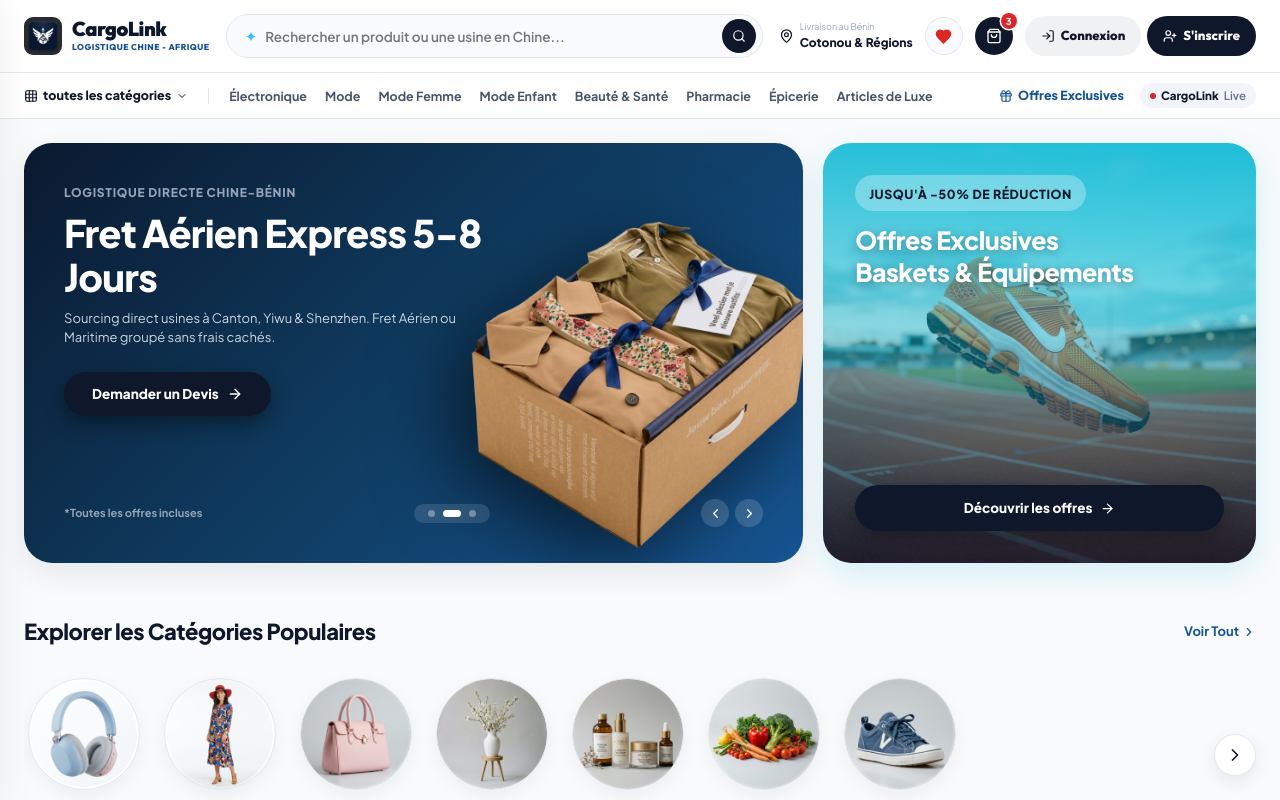
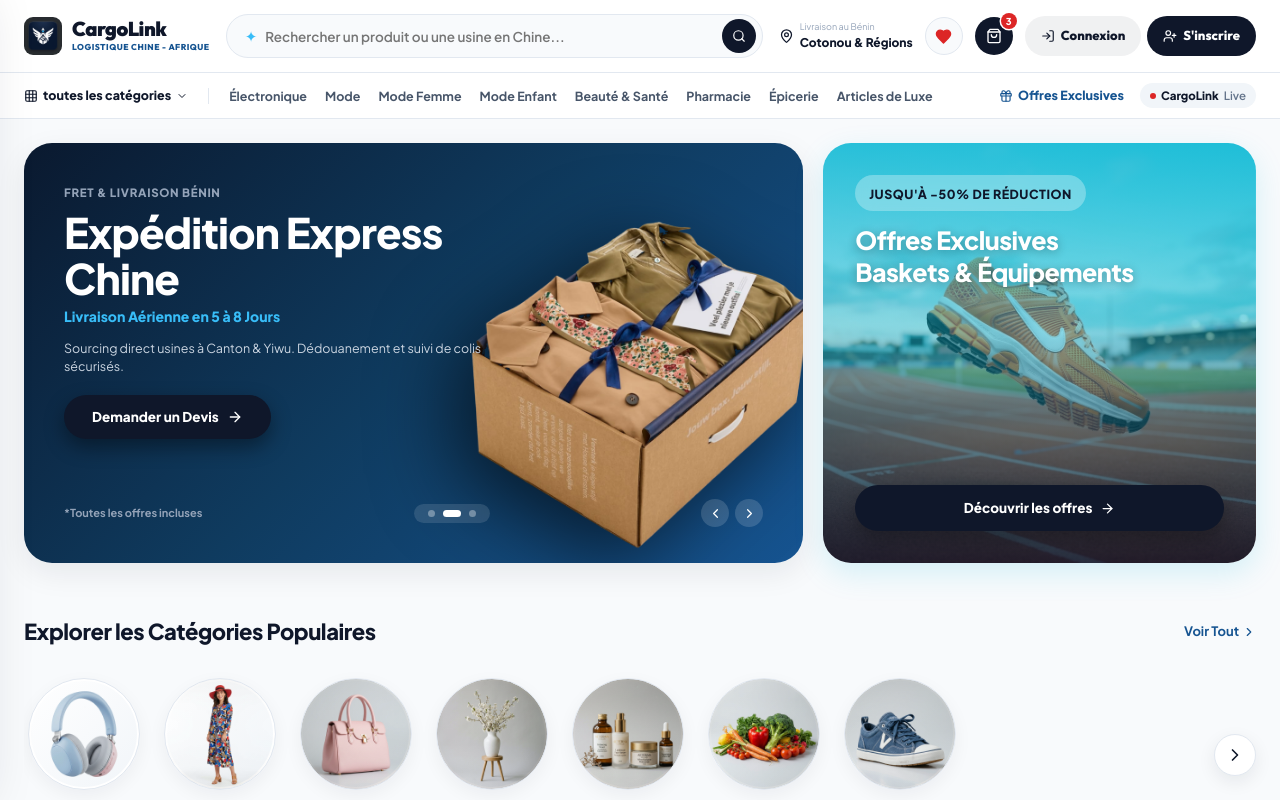
Before and after one commit to Talesman-index/Fenouhi, a Next.js app: page / in a window 1280 px wide. Shown: the top 800 px of the page. Built offline with nearby package versions, Linux system fonts and the light colour scheme; no server answers; the database is empty.

Commit message:
fix: adapt hero slider text explicitly to product visual with concise titles and CTAs

```diff
--- a/app/page.tsx
+++ b/app/page.tsx
@@ -9,27 +9,30 @@
 
 const heroSlides = [
   {
-    badge: "OFFRE EXCLUSIVE DE LANCEMENT",
-    title: "À partir de 50 769 FCFA*",
-    subtitle: "Puce A18 Pro. Ultra-rapide & ultra-intelligent. Baisse de prix historique en importation directe.",
-    btnText: "Acheter Maintenant",
+    badge: "IMPORTATION DIRECTE CHINE",
+    title: "iPhone 16 Pro Max",
+    priceTag: "À partir de 50 769 FCFA / mois*",
+    subtitle: "Puce A18 Pro & Design Titane. Obtenez le nouvel iPhone au meilleur tarif usine avec livraison express à Cotonou.",
+    btnText: "Commander l'iPhone",
     btnLink: "/catalog?q=iphone+16",
     imgSrc: "/images/assets/hero_iphone16.png",
     bgGradient: "linear-gradient(135deg, #130D2B 0%, #201740 50%, #0F172A 100%)"
   },
   {
-    badge: "LOGISTIQUE DIRECTE CHINE-BÉNIN",
-    title: "Fret Aérien Express 5-8 Jours",
-    subtitle: "Sourcing direct usines à Canton, Yiwu & Shenzhen. Fret Aérien ou Maritime groupé sans frais cachés.",
+    badge: "FRET & LIVRAISON BÉNIN",
+    title: "Expédition Express Chine",
+    priceTag: "Livraison Aérienne en 5 à 8 Jours",
+    subtitle: "Sourcing direct usines à Canton & Yiwu. Dédouanement et suivi de colis sécurisés.",
     btnText: "Demander un Devis",
     btnLink: "/quote-request",
     imgSrc: "/images/assets/hero_box.png",
     bgGradient: "linear-gradient(135deg, #0A192F 0%, #0F3B5F 50%, #165491 100%)"
   },
   {
-    badge: "VENTES FLASH & SOLDES D'USINE",
-    title: "Jusqu'à -50% sur le Sourcing",
-    subtitle: "Électronique, Smartphones, Mode & Électroménager certifiés en direct des plus grands fabricants.",
+    badge: "VENTES FLASH DE LA SEMAINE",
+    title: "Ventes Flash Électronique",
+    priceTag: "Jusqu'à -50% de Réduction Directe",
+    subtitle: "Smartphones, casques audio et gadgets certifiés en direct des plus grands fabricants.",
     btnText: "Découvrir les Offres",
     btnLink: "/catalog",
     imgSrc: "/images/assets/hero_samsung.png",
@@ -129,13 +132,16 @@
             >
               {/* Left text & CTAs */}
               <div style={{ zIndex: 2, maxWidth: 440, position: "relative" }}>
-                <span style={{ fontSize: 12, fontWeight: 800, color: "#94A3B8", letterSpacing: "0.06em", textTransform: "uppercase" }}>
+                <span style={{ fontSize: 11.5, fontWeight: 800, color: "#94A3B8", letterSpacing: "0.06em", textTransform: "uppercase" }}>
                   {heroSlides[currentSlide].badge}
                 </span>
-                <h1 style={{ fontSize: "clamp(24px, 3.2vw, 38px)", fontWeight: 800, color: "#FFFFFF", margin: "8px 0 10px", lineHeight: 1.15, fontFamily: "'Plus Jakarta Sans', sans-serif" }}>
+                <h1 style={{ fontSize: "clamp(26px, 3.5vw, 42px)", fontWeight: 900, color: "#FFFFFF", margin: "6px 0 4px", lineHeight: 1.1, fontFamily: "'Plus Jakarta Sans', sans-serif" }}>
                   {heroSlides[currentSlide].title}
                 </h1>
-                <p style={{ fontSize: 13, color: "#CBD5E1", lineHeight: 1.5, margin: "0 0 24px" }}>
+                <div style={{ fontSize: 14, fontWeight: 800, color: "#38BDF8", marginBottom: 12 }}>
+                  {heroSlides[currentSlide].priceTag}
+                </div>
+                <p style={{ fontSize: 12.5, color: "#CBD5E1", lineHeight: 1.45, margin: "0 0 20px" }}>
                   {heroSlides[currentSlide].subtitle}
                 </p>
                 <Link
```
